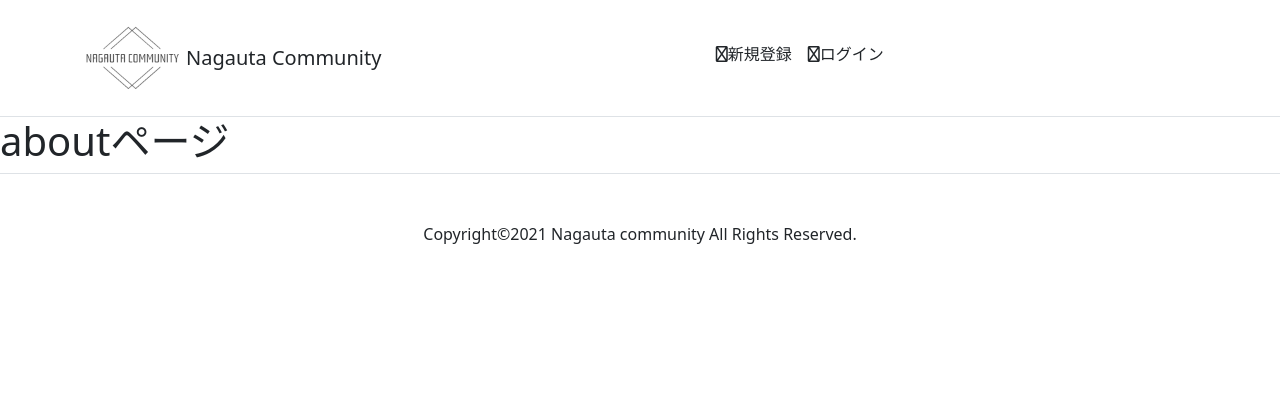
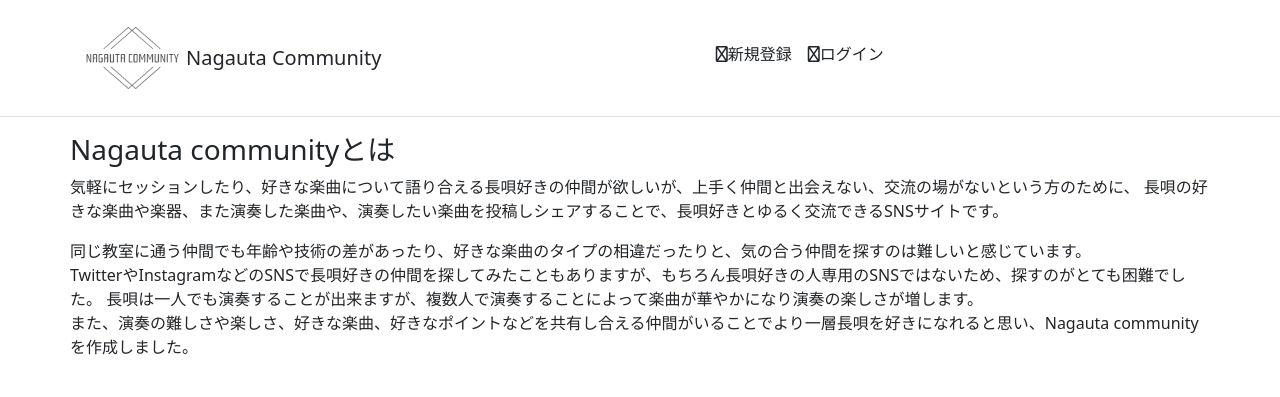
Before and after one commit to 1101321/Nagauta-community, a Rails app: page /about in a window 1280 px wide. Shown: the top 397 px of the page. Before the commit the page ends 244 px from the top, so only its background shows below. Run offline with Rails 7, Linux system fonts and the light colour scheme; style sheets or scripts are compiled from the project's sources; parts of the project's set-up code (start-up, migrations or seed data) failed here and were passed over; some libraries are stand-ins or nearby versions.

Commit message:
[Update] トップページと概要ページの作成

```diff
--- a/app/controllers/homes_controller.rb
+++ b/app/controllers/homes_controller.rb
@@ -2,6 +2,7 @@ class HomesController < ApplicationController
 
   def top
     @user = current_user
+    @musics = Music.order(created_at: :desc).limit(2)
   end
 
   def about
--- a/app/views/homes/about.html.erb
+++ b/app/views/homes/about.html.erb
@@ -1 +1,50 @@
-<h1>aboutページ</h1>
+<div class="container px-5 px-sm-0 mt-3 mb-3">
+  <div class="row">
+
+    <div class="col nogutters">
+
+      <h3>Nagauta communityとは</h3>
+      <p>
+        気軽にセッションしたり、好きな楽曲について語り合える長唄好きの仲間が欲しいが、上手く仲間と出会えない、交流の場がないという方のために、
+        長唄の好きな楽曲や楽器、また演奏した楽曲や、演奏したい楽曲を投稿しシェアすることで、長唄好きとゆるく交流できるSNSサイトです。
+      </p>
+
+      <p>
+        同じ教室に通う仲間でも年齢や技術の差があったり、好きな楽曲のタイプの相違だったりと、気の合う仲間を探すのは難しいと感じています。</br>
+        TwitterやInstagramなどのSNSで長唄好きの仲間を探してみたこともありますが、もちろん長唄好きの人専用のSNSではないため、探すのがとても困難でした。
+        長唄は一人でも演奏することが出来ますが、複数人で演奏することによって楽曲が華やかになり演奏の楽しさが増します。</br>
+        また、演奏の難しさや楽しさ、好きな楽曲、好きなポイントなどを共有し合える仲間がいることでより一層長唄を好きになれると思い、Nagauta communityを作成しました。
+      </p>
+
+      <div class="container">
+        <div class="row">
+          <div class="col mb-4">
+            <div class="card mx-auto mt-4">
+              <div class="bg-image1 img-fluid p-5"></div>
+            </div>
+          </div>
+
+          <div class="col mb-4">
+            <div class="card mx-auto mt-4">
+              <div class="bg-image2 img-fluid p-5"></div>
+            </div>
+          </div>
+
+          <div class="col mb-4">
+            <div class="card mx-auto mt-4">
+              <div class="bg-image3 img-fluid p-5"></div>
+            </div>
+          </div>
+
+          <div class="col mb-4">
+            <div class="card mx-auto mt-4">
+              <div class="bg-image4 img-fluid p-5"></div>
+            </div>
+          </div>
+        </div>
+      </div>
+
+    </div>
+
+  </div>
+</div>
```
Also changed, not shown: app/views/homes/top.html.erb (+27 -25 lines).
